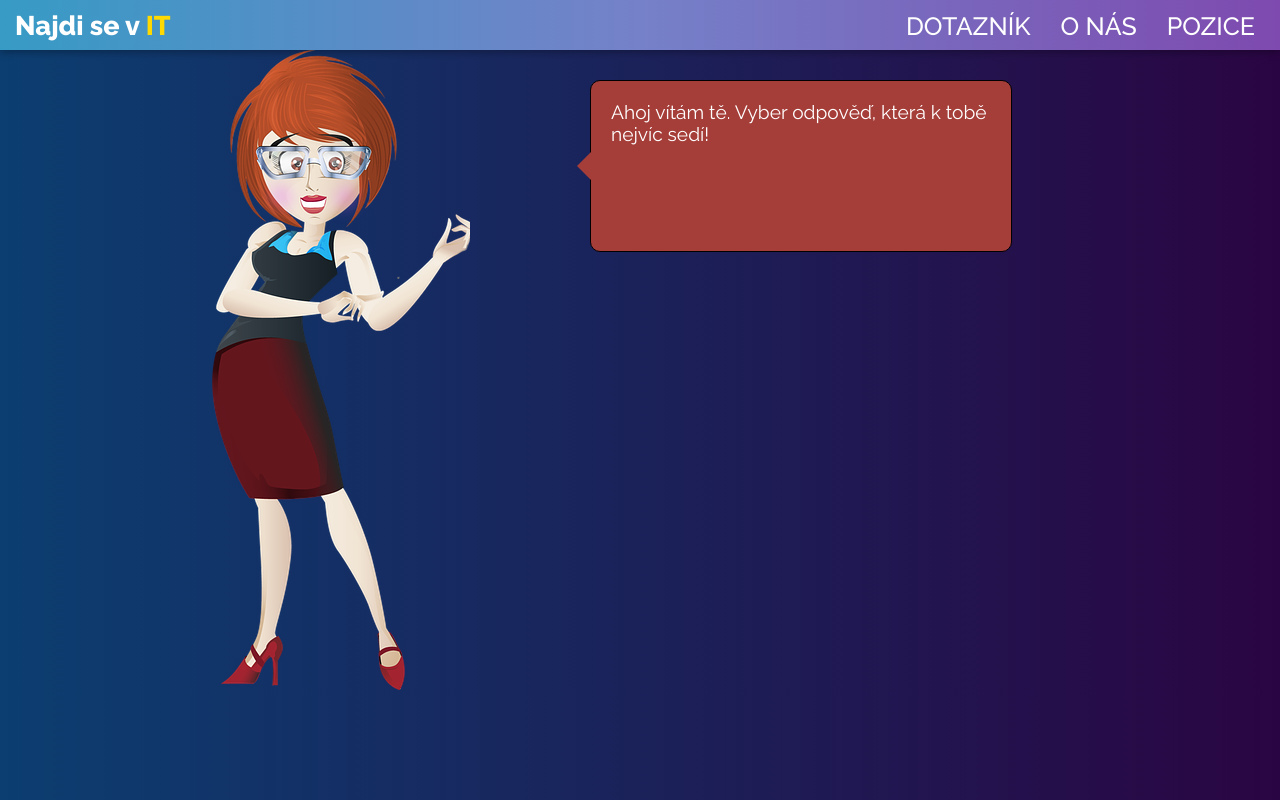
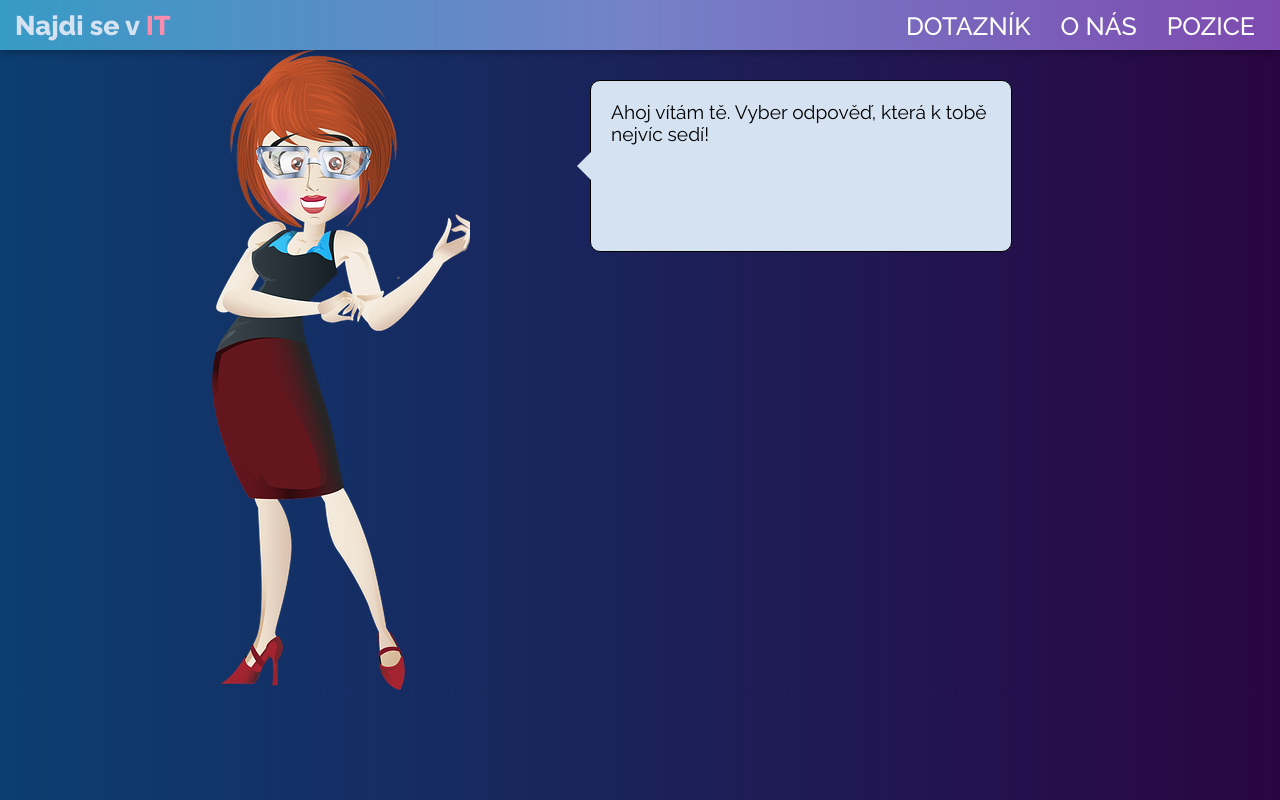
Before and after one commit to Marii125/web-projekt, a plain HTML site: page test.html in a window 1280 px wide. Drawn offline with Linux system fonts and the light colour scheme; a web font is replaced by a local one.

Commit message:
color design update

```diff
--- a/styly.css
+++ b/styly.css
@@ -46,13 +46,13 @@ body {
 .logo a {
   margin-left: 15px;
   font-weight: 750;
-  color: #fff;
+  color: #d5e2f2;
   text-decoration: none;
 
 }
 
 span {
-  color: #ffd900;
+  color: #f88dad;
   ;
 }
 
@@ -239,14 +239,14 @@ i {
 
 .description-us {
   border-radius: 5%;
-  background: linear-gradient(0.25turn, #591c8f, hsl(276deg 100% 58.75%));
+  background: #d5e2f2;
 
   padding: 20px 25px 25px 25px;
   margin: 60px auto;
   max-width: 360px;
   min-height: 615px;
   font-size: 20px;
-  color: #fff;
+  color: #000000;
   text-align: center;
   box-shadow: 2px 2px 8px #000000;
   display: flex;
@@ -292,7 +292,7 @@ i {
 
 .text-bubble {
   width: 380px;
-  background: #fff;
+  background: #ffffff;
   height: 130px;
   border: 1px solid black;
   position: absolute;
@@ -303,8 +303,8 @@ i {
 
 
   font-size: 1.2em;
-  color: #fff;
-  background: #a53d38;
+  color: #000000;
+  background: #d5e2f2;
   padding: 20px;
   border-radius: 10px;
   max-width: 600px;
@@ -318,7 +318,7 @@ i {
 }
 
 .text-bubble::after {
-  border-right-color: #a53d38;
+  border-right-color: #d5e2f2;
   border-left: 0;
   left: -14px;
   top: calc(50% - 15px);
```
Also changed, not shown: img/img2/datovaanalyticka.jpeg (added), img/img2/frontendacka.jpeg (added), img/img2/testerka.jpeg (added), img/img2/uxdesignerka.jpeg (added).
